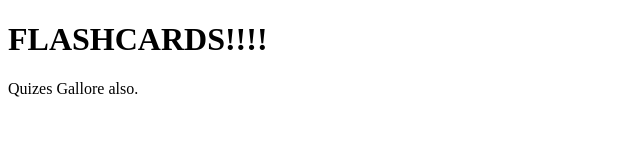
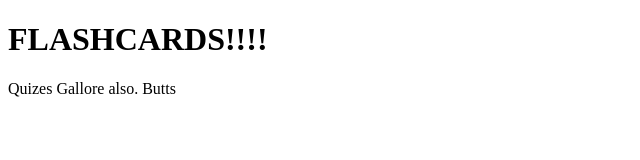
Before and after one commit to landersnick/Football-Genius, a website: page public/flashcards.html in a window 1280 px wide. Shown: the full height of the page, 0-640 px from the left. Drawn offline with Linux system fonts and the light colour scheme.

Commit message:
Update flashcards.html

```diff
--- a/public/flashcards.html
+++ b/public/flashcards.html
@@ -4,7 +4,7 @@
 
 <h1>FLASHCARDS!!!!</h1>
 
-<p>Quizes Gallore also.</p>
+<p>Quizes Gallore also. Butts</p>
 
 </body>
 </html>
```
